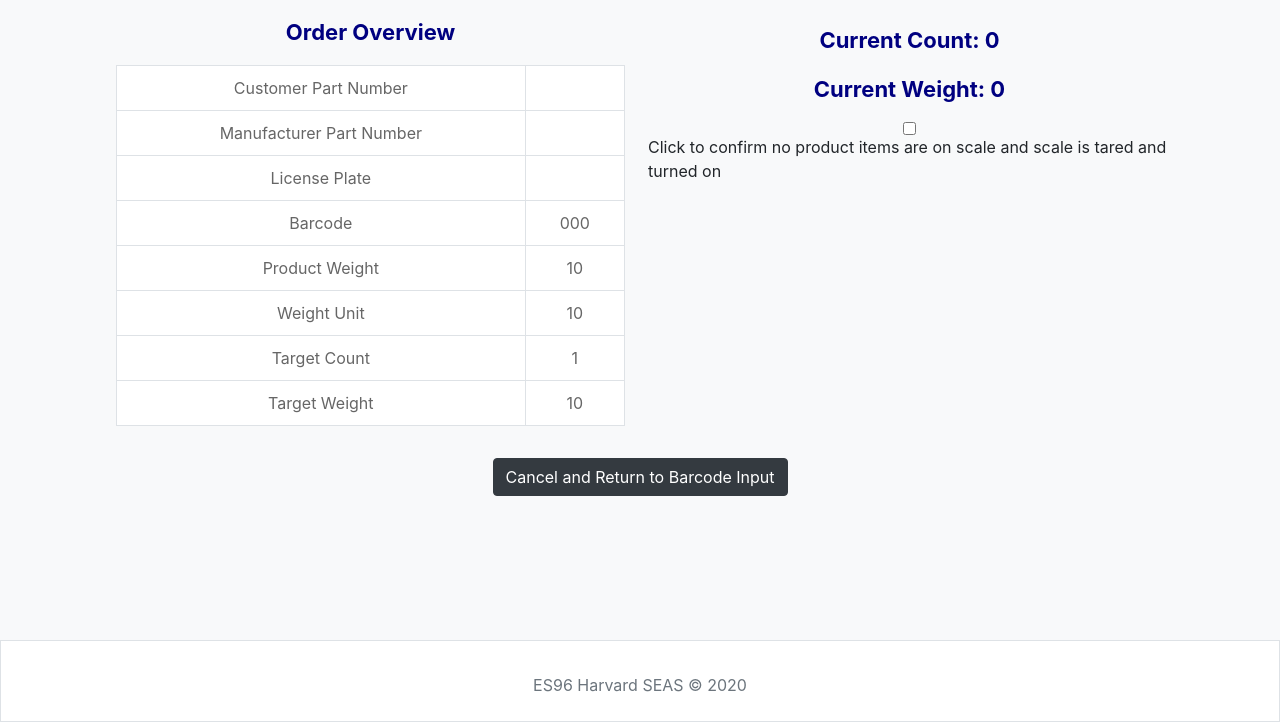
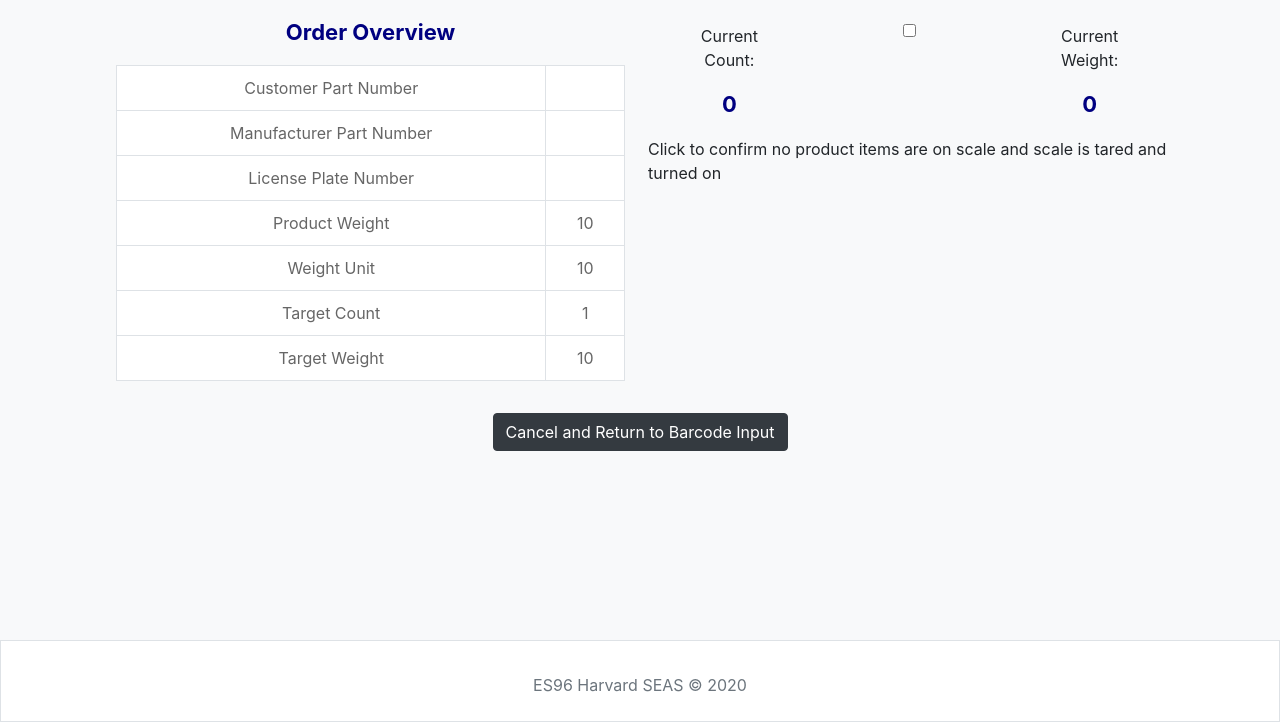
Before and after one commit to daysch/es96, a Flask app: template templates/count.html in a window 1280 px wide. Shown: the part 78-800 px from the top of the page. Run offline with Flask 2, Linux system fonts and the light colour scheme; the template is opened without the code that fills it: most values are stand-ins (such as "Sample title", 1, 10 or a date in 2020); some libraries are stand-ins or nearby versions.

Commit message:
changes on count page

```diff
--- a/application.py
+++ b/application.py
@@ -166,8 +166,8 @@ def check_weight():
     if not employee_id:
         return redirect(url_for("begin"))
 
-    current_reading = accurate_reading(current_weight_unit)
-    # current_reading = 16 #for testing purposes
+    #current_reading = accurate_reading(current_weight_unit)
+    current_reading = 16 #for testing purposes
     print(current_reading)
     current_count = current_reading / current_product_weight
 
@@ -178,7 +178,7 @@ def check_weight():
     if current_count > current_target_qty + within_target_count:
         counting_status = 1
 
-    return_list = [round(current_count), current_reading, counting_status]
+    return_list = [round(current_count), current_reading, counting_status, current_weight_unit]
 
     return jsonify(return_list)
 
--- a/static/scripts.js
+++ b/static/scripts.js
@@ -153,8 +153,9 @@ function update_displays()
     .done(function(data, textStatus, jqXHR) {
 
     // update current count and current weight
-    document.getElementById("current_count").innerHTML="Current Count:  " + data[0];
-    document.getElementById("current_weight").innerHTML="Current Weight:  " + data[1];
+    document.getElementById("current_count").innerHTML=data[0] + "parts";
+    document.getElementById("current_weight").innerHTML=data[1] + data[3];
+    //"Current Count:  " + "Current Weight:  " +
 
     // indicate whether count is complete after removing current messages
     try {
@@ -214,7 +215,7 @@ function update_displays()
             button = document.createElement("button");
             button.setAttribute("class", "btn btn-dark");
             button.setAttribute("id", "start_button");
-            button.innerHTML = "Restart count";
+            button.innerHTML = "Continue count";
             document.getElementById("start_stop_buttons").appendChild(button);
             document.getElementById ("start_button").addEventListener ("click", start_button_clicked)
         }
--- a/templates/count.html
+++ b/templates/count.html
@@ -23,12 +23,8 @@
                         <td></td>
                     </tr>
                     <tr>
-                        <td>License Plate</td>
+                        <td>License Plate Number</td>
                         <td></td>
-                    </tr>
-                    <tr>
-                        <td>Barcode</td>
-                        <td>{{barcode}}</td>
                     </tr>
                     <tr>
                         <td>Product Weight</td>
@@ -51,9 +47,15 @@
             </table>
         </div>
 
-        <div id="count_status_div" class="col-lg-6 p-2">
-            <p id='current_count' name='current_count' class ="count_text">Current Count: 0</p>
-            <p id='current_weight' name='current_weight' class ="count_text">Current Weight: 0</p>
+        <div class="col-lg-6 p-2">
+            <div class="col-lg-3 ml-3" style="width: 25%; float:left">
+                <p>Current Count:</p>
+                <p id='current_count' name='current_count' class ="count_text">0</p>
+            </div>
+            <div class="col-lg-3 mr-3" style="width: 25%; float:right">
+                <p>Current Weight:</p>
+                <p id='current_weight' name='current_weight' class ="count_text">0</p>
+            </div>
 
             <!-- create a holder for later messages during the count -->
             <div id='count_messages'></div>
--- a/templates/enter_barcode.html
+++ b/templates/enter_barcode.html
@@ -15,7 +15,7 @@
 
     <form action="{{ url_for('enter_product_number') }}" method="post">
         <fieldset>
-            <p> OR include the product weight and target count </p>
+            <p> OR Manually Input the Product Weight and Target Count </p>
 
             <div class="form-group">{{ form.product_weight(class="form-control") }}</div>
             {% if form.product_weight.errors and not first_load %}
```
